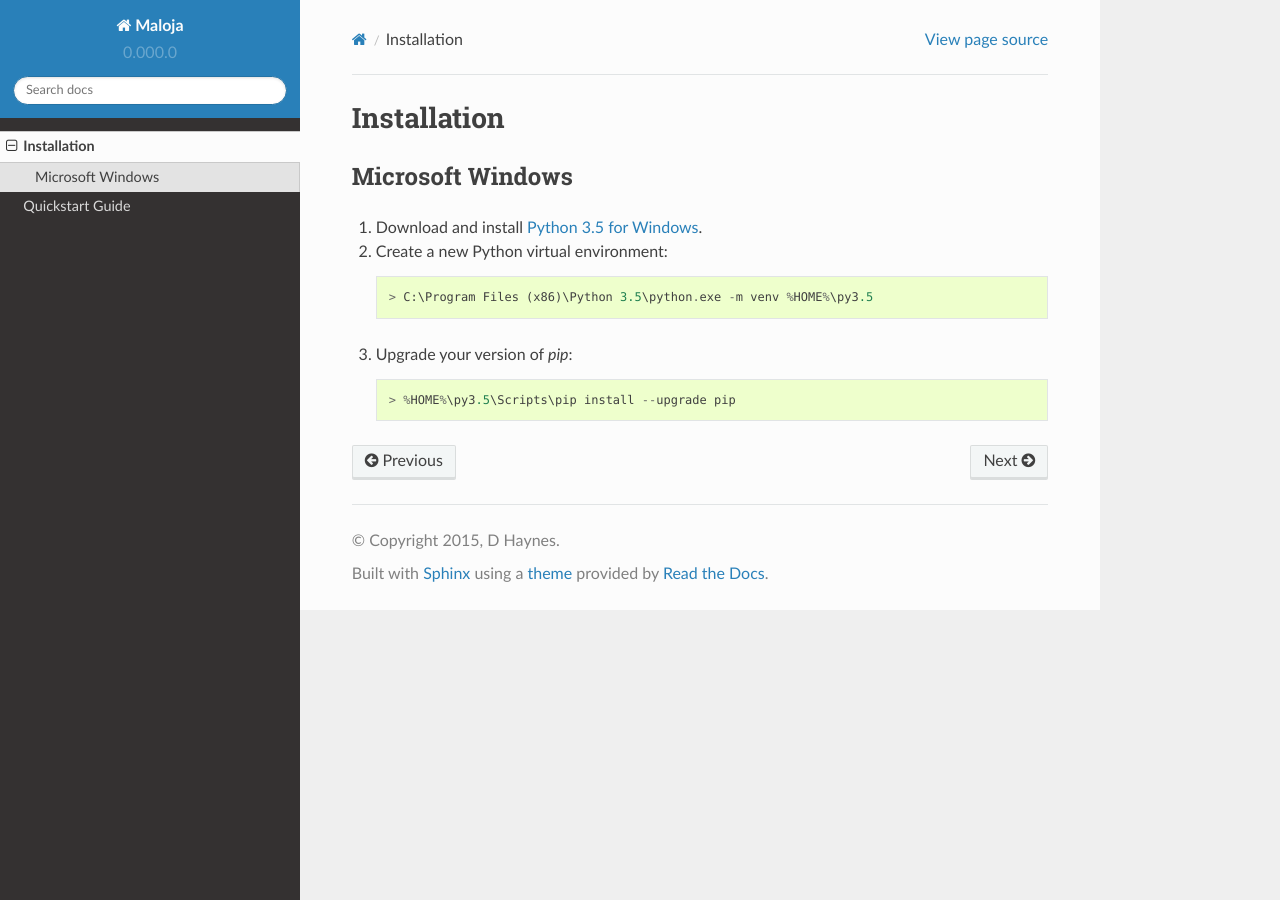
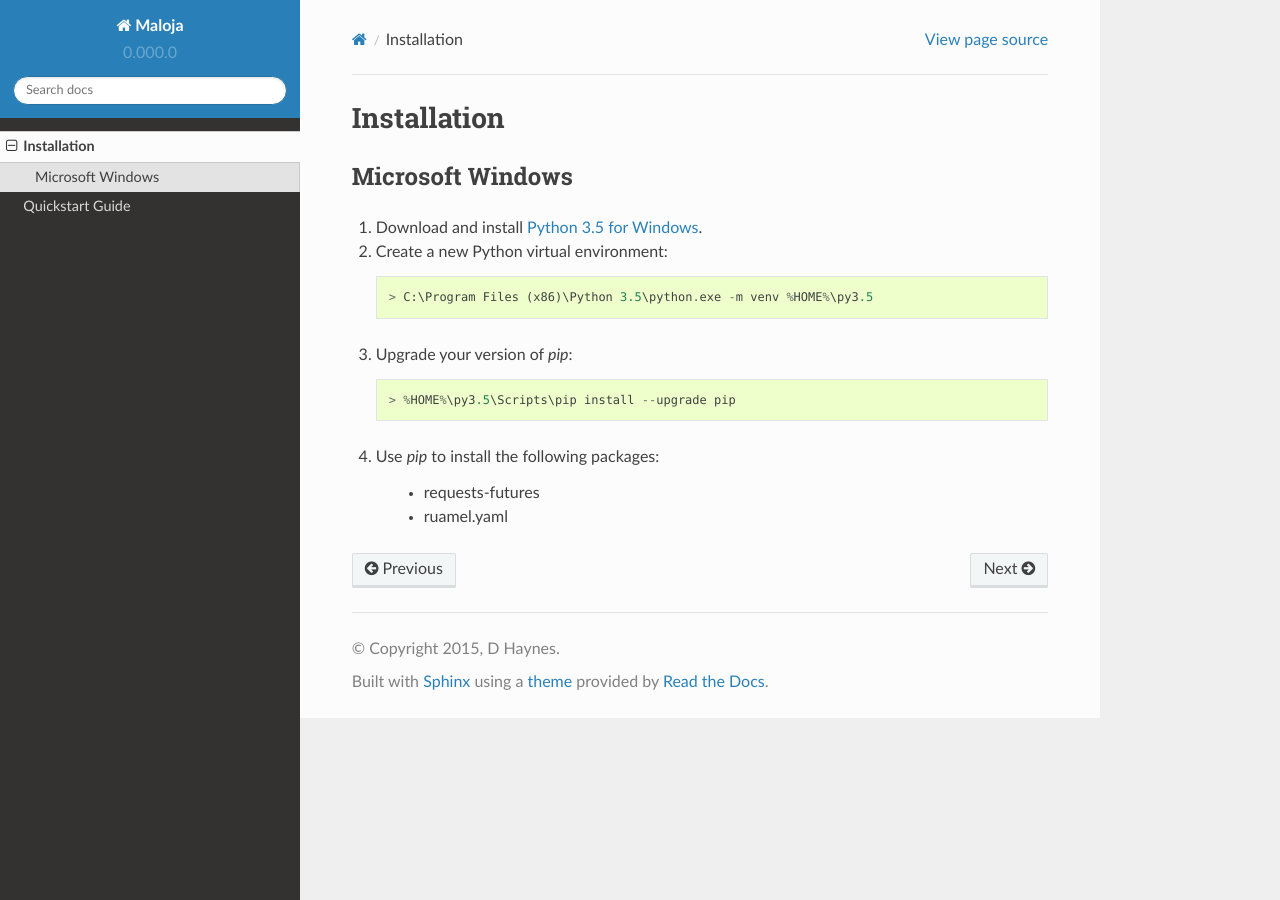
Before and after one commit to UKCloud/maloja, a Sphinx documentation site: the page built from maloja/doc/install.rst, in a window 1280 px wide. Built offline with Sphinx 7.4.7 and the Read the Docs theme 2.0.0, drawn with Linux system fonts in a browser that asks for light colours.

Commit message:
Added manual install of dependencies.

```diff
--- a/maloja/doc/install.rst
+++ b/maloja/doc/install.rst
@@ -16,13 +16,19 @@ Microsoft Windows
 
         > %HOME%\py3.5\Scripts\pip install --upgrade pip
 
+#. Use `pip` to install the following packages:
+
+    * requests-futures
+    * ruamel.yaml
+
 .. #.  Install `Maloja`::
 ..
 ..        > %HOME%\py3.5\Scripts\pip install maloja-0.0.0.zip
 ..
 ..    This step should automatically install the following dependencies from PyPI_:
 ..
-..    * camel
+..    * requests-futures
+..    * ruamel.yaml
 
 .. _PyPI: https://pypi.python.org/pypi
 .. _Python 3.5 for Windows: https://www.python.org/ftp/python/3.5.0/python-3.5.0.exe
```
